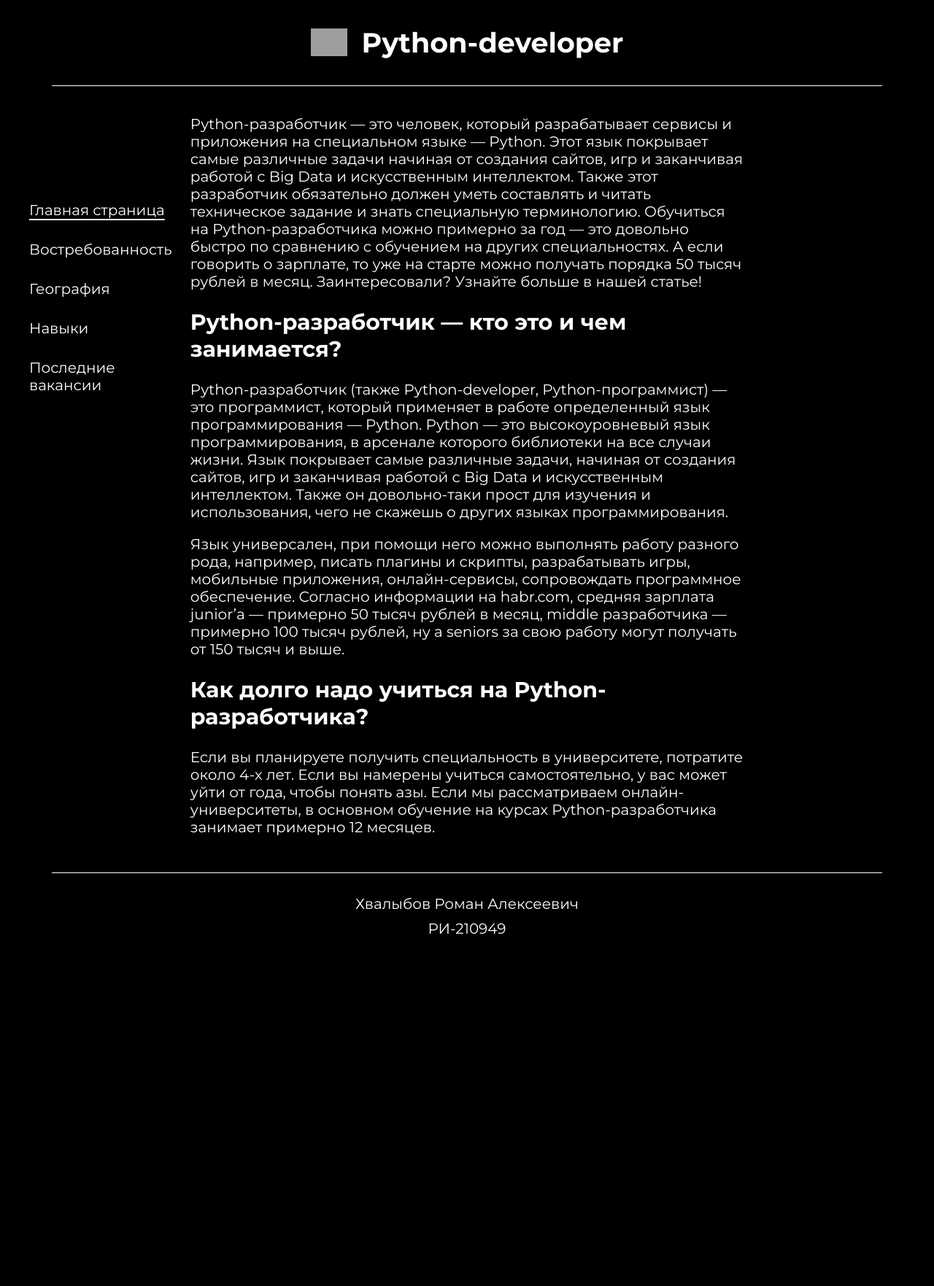
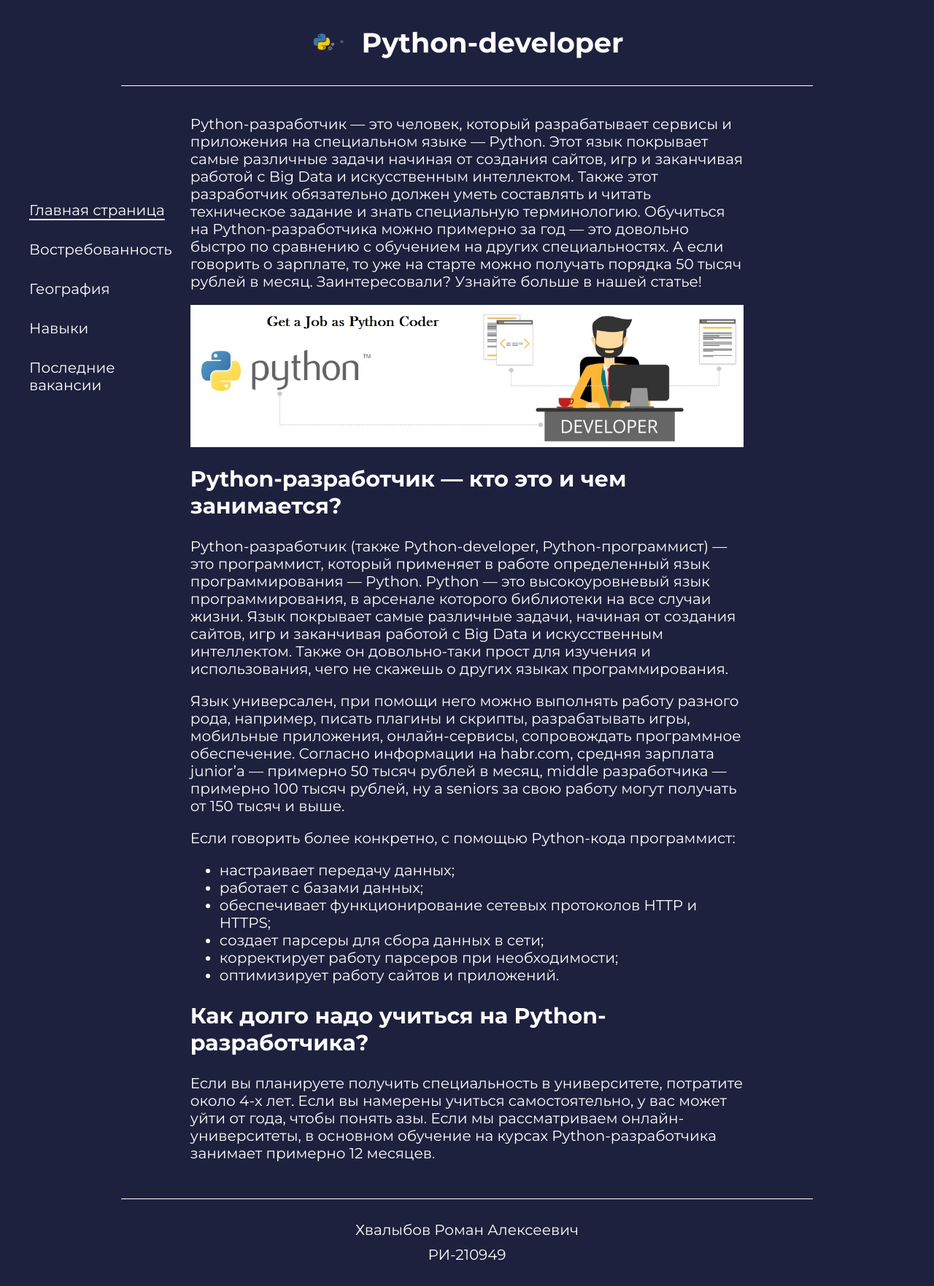
Before and after one commit to PajiloiEnot/HvalybovProject, a Django app: page / in a window 1280 px wide. Shown: the whole page at 73% size. Before the commit the page ends 1281 px from the top, so only its background shows below. Run offline with Django 4.2, Linux system fonts and the light colour scheme; some web fonts are replaced; grey boxes are pictures that could not be loaded.

Commit message:
Добавли контент на главную страницу и изменил стили

```diff
--- a/PythonDeveloperApp/static/styles/style.css
+++ b/PythonDeveloperApp/static/styles/style.css
@@ -8,7 +8,7 @@ body{
     display: flex;
     flex-direction: column;
     font-size: 20px;
-    background-color: black;
+    background-color: #1E213D;
     color: white;
 }
 
@@ -25,7 +25,7 @@ header::after{
     content: "";
     display: block;
     position: absolute;
-    width: 90%;
+    width: 75%;
     height: 1px;
     background-color: white;
     bottom: -10px;
@@ -57,7 +57,7 @@ footer::after{
     content: "";
     display: block;
     position: absolute;
-    width: 90%;
+    width: 75%;
     height: 1px;
     background-color: white;
     top: 0;
@@ -120,7 +120,7 @@ nav a.current{
 }
 
 .dataframe{
-    max-width: 100%;
+    width: 100%;
     border-collapse: collapse;
     margin: 0 auto;
 }
--- a/templates/index.html
+++ b/templates/index.html
@@ -17,7 +17,7 @@
     </ul>
 </nav>
 <header>
-    <img src="{% static 'img/logo.jpg' %}" class="logo">
+    <img src="{% static 'img/logo.png' %}" class="logo">
     <link rel="preconnect" href="https://fonts.googleapis.com">
     <link rel="preconnect" href="https://fonts.gstatic.com" crossorigin>
     <link href="https://fonts.googleapis.com/css2?family=Fira+Sans+Condensed:wght@400;600;700&family=Montserrat:wght@400;700&display=swap" rel="stylesheet">
@@ -25,6 +25,7 @@
 </header>
 <main>
     <p>Python-разработчик — это человек, который разрабатывает сервисы и приложения на специальном языке — Python. Этот язык покрывает самые различные задачи начиная от создания сайтов, игр и заканчивая работой с Big Data и искусственным интеллектом. Также этот разработчик обязательно должен уметь составлять и читать техническое задание и знать специальную терминологию. Обучиться на Python-разработчика можно примерно за год — это довольно быстро по сравнению с обучением на других специальностях. А если говорить о зарплате, то уже на старте можно получать порядка 50 тысяч рублей в месяц. Заинтересовали? Узнайте больше в нашей статье!</p>
+    <img src="{% static 'img/content.png' %}">
     <h2>Python-разработчик — кто это и чем занимается?</h2>
     <p>
         Python-разработчик (также Python-developer, Python-программист) — это программист, который применяет в работе определенный язык программирования — Python.
@@ -34,8 +35,18 @@
         Язык универсален, при помощи него можно выполнять работу разного рода, например, писать плагины и скрипты, разрабатывать игры, мобильные приложения, онлайн-сервисы, сопровождать программное обеспечение.
         Согласно информации на habr.com, средняя зарплата junior’а — примерно 50 тысяч рублей в месяц, middle разработчика — примерно 100 тысяч рублей, ну а seniors за свою работу могут получать от 150 тысяч и выше.
     </p>
+    <p>Если говорить более конкретно, с помощью Python-кода программист:</p>
+    <ul>
+        <li>настраивает передачу данных;</li>
+        <li>работает с базами данных;</li>
+        <li>обеспечивает функционирование сетевых протоколов HTTP и HTTPS;</li>
+        <li>создает парсеры для сбора данных в сети;</li>
+        <li>корректирует работу парсеров при необходимости;</li>
+        <li>оптимизирует работу сайтов и приложений.</li>
+    </ul>
     <h2>Как долго надо учиться на Python-разработчика?</h2>
     <p>Если вы планируете получить специальность в университете, потратите около 4-х лет. Если вы намерены учиться самостоятельно, у вас может уйти от года, чтобы понять азы. Если мы рассматриваем онлайн-университеты, в основном обучение на курсах Python-разработчика занимает примерно 12 месяцев.</p>
+
 </main>
 <footer>
     <p>Хвалыбов Роман Алексеевич</p>
```
